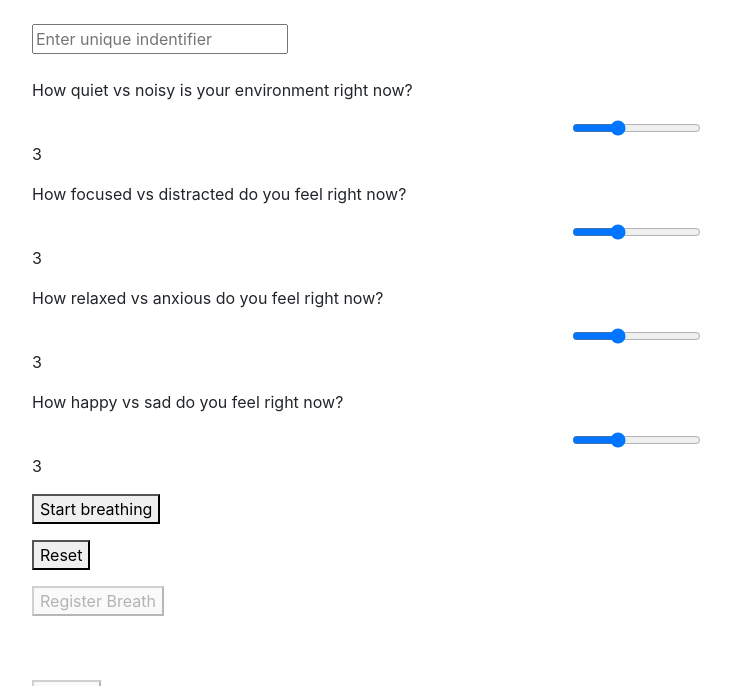
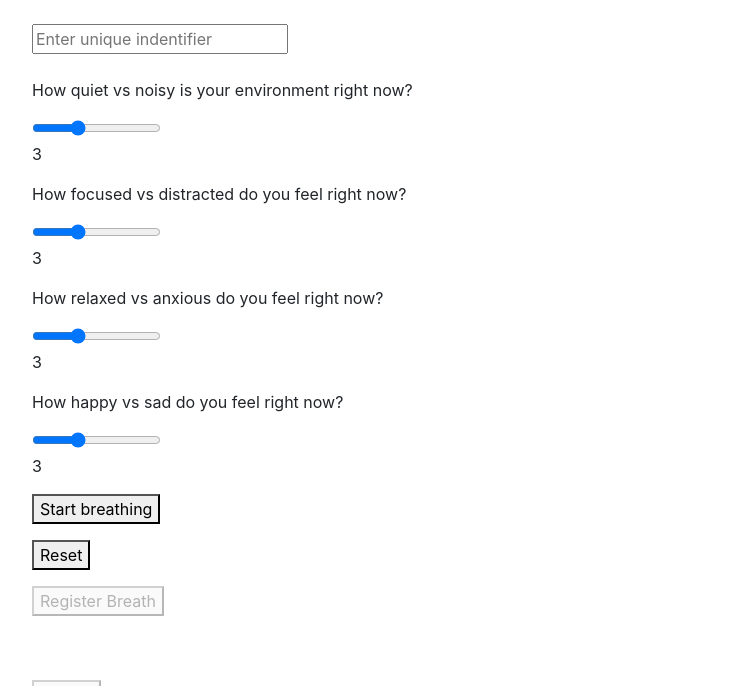
Before and after one commit to swp930/pythonserver-neatlabs, a Flask app: page /add/form in a window 1280 px wide. Shown: the top 686 px of the page, without its empty margins (68-799 px from the left). Run offline with Flask 2, Linux system fonts and the light colour scheme; some libraries are stand-ins or nearby versions.

Commit message:
Updating heroku

```diff
--- a/templates/getdata.html
+++ b/templates/getdata.html
@@ -22,16 +22,16 @@
 			<br />
 			<br />
 			<p>How quiet vs noisy is your environment right now?</p>
-			<input id="input1" type="range" min="1" max="7" value="3" style="margin: 0 50%">
+			<input id="input1" type="range" min="1" max="7" value="3">
 			<p id="output1"></p>
 			<p>How focused vs distracted do you feel right now?</p>
-			<input id="input2" type="range" min="1" max="7" value="3" style="margin: 0 50%">
+			<input id="input2" type="range" min="1" max="7" value="3">
 			<p id="output2"></p>
 			<p>How relaxed vs anxious do you feel right now?</p>
-			<input id="input3" type="range" min="1" max="7" value="3" style="margin: 0 50%">
+			<input id="input3" type="range" min="1" max="7" value="3">
 			<p id="output3"></p>
 			<p>How happy vs sad do you feel right now?</p>
-			<input id="input4" type="range" min="1" max="7" value="3" style="margin: 0 50%">
+			<input id="input4" type="range" min="1" max="7" value="3">
 			<p id="output4"></p>
 			<button id="startTimer" onClick="startTimer()">
 				Start breathing
```
